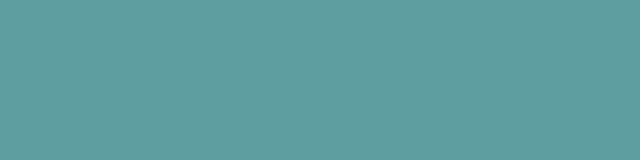
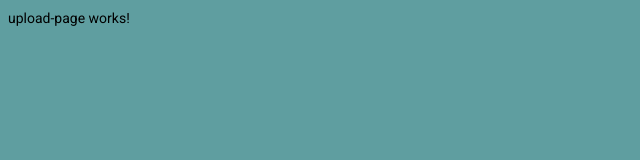
Before and after one commit to Erbidium/Melody, an Angular app in the folder frontend/: page /upload in a window 1280 px wide. Before the commit this address led to /. Shown: the top 160 px of the page, without its empty margins (0-640 px from the left). Built offline with nearby package versions, Linux system fonts and the light colour scheme.

Commit message:
Add upload module

```diff
--- a/frontend/src/app/app-routing.module.ts
+++ b/frontend/src/app/app-routing.module.ts
@@ -5,6 +5,10 @@ const routes: Routes = [
     {
         path: 'auth',
         loadChildren: () => import('./modules/auth/auth.module').then((m) => m.AuthModule),
+    },
+    {
+        path: 'upload',
+        loadChildren: () => import('./modules/upload/upload.module').then((m) => m.UploadModule),
     },
     { path: '**', redirectTo: '', pathMatch: 'full' },
 ];
--- a/frontend/src/app/app.module.ts
+++ b/frontend/src/app/app.module.ts
@@ -1,11 +1,11 @@
 import { NgModule } from '@angular/core';
 import { BrowserModule } from '@angular/platform-browser';
+import { BrowserAnimationsModule } from '@angular/platform-browser/animations';
+import { MaterialModule } from '@shared/material/material.module';
 import { SharedModule } from '@shared/shared.module';
 
 import { AppComponent } from './app.component';
 import { AppRoutingModule } from './app-routing.module';
-import { MaterialModule } from "@shared/material/material.module";
-import { BrowserAnimationsModule } from '@angular/platform-browser/animations';
 
 @NgModule({
     declarations: [AppComponent],
--- /dev/null
+++ b/frontend/src/app/modules/upload/upload-page/upload-page.component.html
@@ -0,0 +1 @@
+<p>upload-page works!</p>
--- /dev/null
+++ b/frontend/src/app/modules/upload/upload-page/upload-page.component.ts
@@ -0,0 +1,13 @@
+import { Component, OnInit } from '@angular/core';
+
+@Component({
+    selector: 'app-upload-page',
+    templateUrl: './upload-page.component.html',
+    styleUrls: ['./upload-page.component.sass'],
+})
+export class UploadPageComponent implements OnInit {
+    constructor() { }
+
+    ngOnInit(): void {
+    }
+}
```
Also changed, not shown: frontend/src/app/modules/auth/auth.module.ts (+8 -8 lines), frontend/src/app/modules/upload/upload-routing-module.ts (added, +21 -0 lines), frontend/src/app/modules/upload/upload.module.ts (added, +16 -0 lines), frontend/src/app/modules/upload/upload-page/upload-page.component.sass (added).
